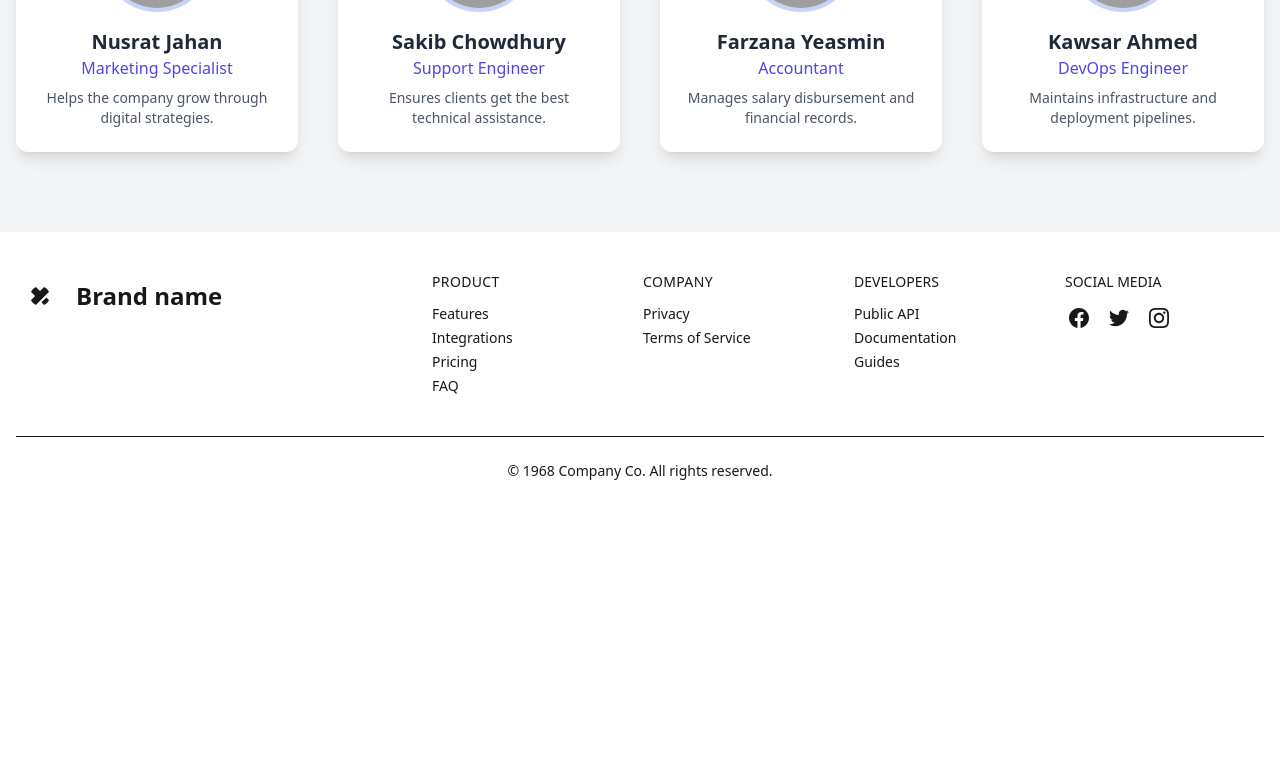
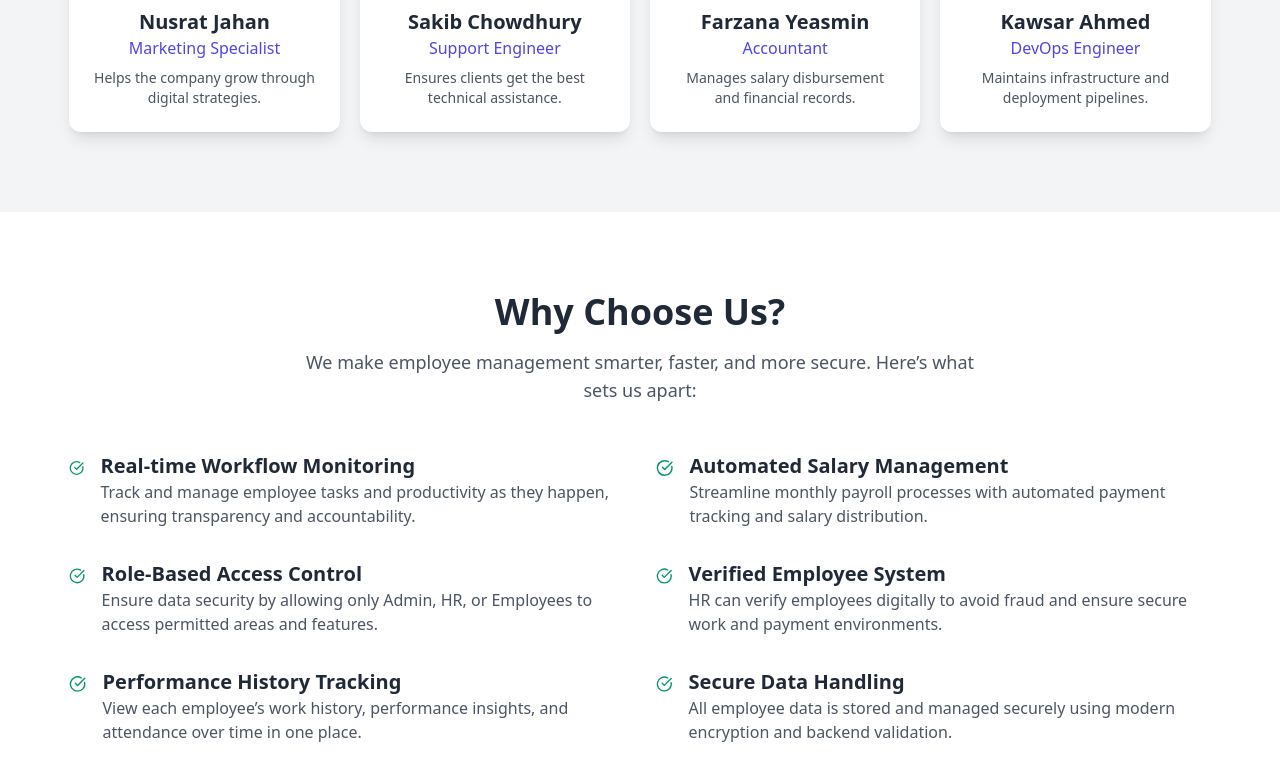
Before and after one commit to newaz2580/EMS_Client, a React (Vite) app: page / in a window 1280 px wide. Shown: the part 2000-2780 px from the top of the page. Before the commit the page ends 2505 px from the top, so only its background shows below. Built offline with nearby package versions, Linux system fonts and the light colour scheme; no server answers; grey boxes are pictures that could not be loaded.

Commit message:
added whyChooseUs section

```diff
--- a/package.json
+++ b/package.json
@@ -17,6 +17,7 @@
     "flowbite": "^3.1.2",
     "flowbite-react": "^0.11.8",
     "lottie-react": "^2.4.1",
+    "lucide-react": "^0.525.0",
     "react": "^19.1.0",
     "react-datepicker": "^8.4.0",
     "react-dom": "^19.1.0",
--- a/src/pages/Home/Home.jsx
+++ b/src/pages/Home/Home.jsx
@@ -3,6 +3,7 @@ import Banner from '../Banner/Banner';
 import Testimonials from '../Testimonials/Testimonials';
 import ServicesSection from '../Services/ServicesSection';
 import OurTeam from '../OurTeam/OurTeam';
+import WhyChooseUs from '../WhyChooseUs/WhyChooseUs';
 
 const Home = () => {
     return (
@@ -11,6 +12,7 @@ const Home = () => {
             <ServicesSection/>
             <Testimonials/>
             <OurTeam/>
+            <WhyChooseUs/>
         </div>
     );
 };
--- a/src/pages/OurTeam/OurTeam.jsx
+++ b/src/pages/OurTeam/OurTeam.jsx
@@ -55,14 +55,14 @@ const teamMembers = [
 const OurTeam = () => {
   return (
     <section className="py-20 bg-gray-100">
-      <div className="max-w-7xl mx-auto px-4">
+      <div className="max-w-11/12 mx-auto px-4">
         <div className="text-center mb-12">
           <h2 className="text-4xl font-extrabold text-gray-800 mb-4">Meet Our Professionals</h2>
           <p className="text-gray-600 text-lg max-w-2xl mx-auto">
             Our dedicated team members work day and night to ensure the best employee experience.
           </p>
         </div>
-        <div className="grid grid-cols-1 sm:grid-cols-2 md:grid-cols-3 lg:grid-cols-4 gap-10">
+        <div className="grid grid-cols-1 sm:grid-cols-2 md:grid-cols-3 lg:grid-cols-4 gap-5">
           {teamMembers.map((member, idx) => (
             <div
               key={idx}
--- /dev/null
+++ b/src/pages/WhyChooseUs/WhyChooseUs.jsx
@@ -0,0 +1,66 @@
+import React from "react";
+import { CheckCircle } from "lucide-react";
+
+const reasons = [
+  {
+    title: "Real-time Workflow Monitoring",
+    desc: "Track and manage employee tasks and productivity as they happen, ensuring transparency and accountability.",
+  },
+  {
+    title: "Automated Salary Management",
+    desc: "Streamline monthly payroll processes with automated payment tracking and salary distribution.",
+  },
+  {
+    title: "Role-Based Access Control",
+    desc: "Ensure data security by allowing only Admin, HR, or Employees to access permitted areas and features.",
+  },
+  {
+    title: "Verified Employee System",
+    desc: "HR can verify employees digitally to avoid fraud and ensure secure work and payment environments.",
+  },
+  {
+    title: "Performance History Tracking",
+    desc: "View each employee’s work history, performance insights, and attendance over time in one place.",
+  },
+  {
+    title: "Secure Data Handling",
+    desc: "All employee data is stored and managed securely using modern encryption and backend validation.",
+  },
+  {
+    title: "Easy HR Management Tools",
+    desc: "From verification to payment approval — HRs get a complete toolkit to manage employee needs efficiently.",
+  },
+  {
+    title: "Employee Self-Service Dashboard",
+    desc: "Empowers employees to track their work, salary history, and update tasks independently and easily.",
+  },
+];
+
+
+const WhyChooseUs = () => {
+  return (
+    <section className="py-20 bg-white">
+      <div className="max-w-11/12 mx-auto px-4">
+        <div className="text-center mb-12">
+          <h2 className="text-4xl font-extrabold text-gray-800 mb-4">Why Choose Us?</h2>
+          <p className="text-gray-600 text-lg max-w-2xl mx-auto">
+            We make employee management smarter, faster, and more secure. Here’s what sets us apart:
+          </p>
+        </div>
+        <div className="grid md:grid-cols-2 gap-8">
+          {reasons.map((reason, idx) => (
+            <div key={idx} className="flex gap-4 items-start">
+              <CheckCircle className="text-green-600 w-6 h-6 mt-1" />
+              <div>
+                <h4 className="text-xl font-semibold text-gray-800">{reason.title}</h4>
+                <p className="text-gray-600">{reason.desc}</p>
+              </div>
+            </div>
+          ))}
+        </div>
+      </div>
+    </section>
+  );
+};
+
+export default WhyChooseUs;
```
Also changed, not shown: 1 other file (tests, documents, lock files or other folders).
